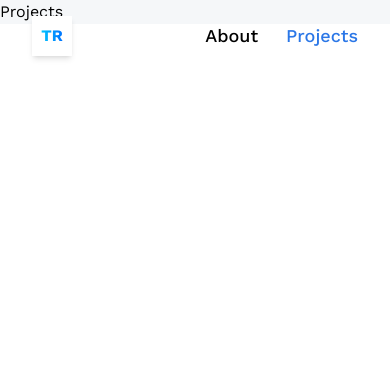
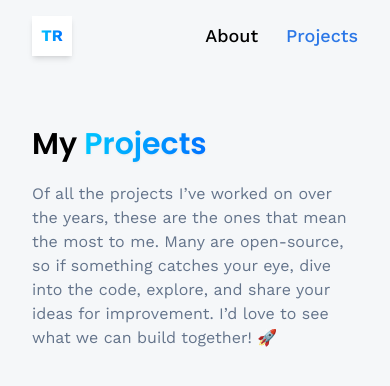
Before and after one commit to thura8/portfolio, a React (Vite) app: page /projects in a window 390 px wide. Shown: the top 386 px of the page. Built offline with nearby package versions, Linux system fonts and the light colour scheme; no server answers.

Commit message:
Add CTA and Fix plane and keyboard handle and finish about

```diff
--- a/src/App.jsx
+++ b/src/App.jsx
@@ -5,7 +5,7 @@ import { Home, About, Contact, Projects } from "./pages";
 
 const App = () => {
   return (
-    <main className="bg-slate-300/20">
+    <main className="bg-slate-300/20 h=[100vh]">
       <Router>
         <NavBar />
         <Routes>
--- /dev/null
+++ b/src/components/CTA.jsx
@@ -0,0 +1,18 @@
+import React from "react";
+import { Link } from "react-router-dom";
+
+const CTA = () => {
+  return (
+    <section className="cta">
+      <p className="cta-text">
+        Have a project in mind? <br className="sm:block hidden" />
+        Let's build something together
+      </p>
+      <Link to={"/contact"} className="btn">
+        Contact
+      </Link>
+    </section>
+  );
+};
+
+export default CTA;
--- a/src/models/Island.jsx
+++ b/src/models/Island.jsx
@@ -60,9 +60,11 @@ const Island = ({ isRotating, setIsRotating, setCurrentStage, ...props }) => {
     if (e.key === "ArrowLeft") {
       if (!isRotating) setIsRotating(true);
       islandRef.current.rotation.y += 0.01 * Math.PI;
+      rotationSpeed.current = 0.0125;
     } else if (e.key === "ArrowRight") {
       if (!isRotating) setIsRotating(true);
       islandRef.current.rotation.y -= 0.01 * Math.PI;
+      rotationSpeed.current = -0.0125;
     }
   };
 
@@ -114,12 +116,18 @@ const Island = ({ isRotating, setIsRotating, setCurrentStage, ...props }) => {
     canvas.addEventListener("keydown", handleKeyDown);
     canvas.addEventListener("keyup", handleKeyUp);
 
+    window.addEventListener("keydown", handleKeyDown);
+    window.addEventListener("keyup", handleKeyUp);
+
     return () => {
       canvas.removeEventListener("pointerdown", handlePointerDown);
       canvas.removeEventListener("pointerup", handlePointerUp);
       canvas.removeEventListener("pointermove", handlePointermove);
       canvas.removeEventListener("keydown", handleKeyDown);
       canvas.removeEventListener("keyup", handleKeyUp);
+
+      window.removeEventListener("keydown", handleKeyDown);
+      window.removeEventListener("keyup", handleKeyUp);
     };
   }, [gl, handlePointerDown, handlePointerUp, handlePointermove]);
 
--- a/src/pages/About.jsx
+++ b/src/pages/About.jsx
@@ -6,6 +6,7 @@ import "react-vertical-timeline-component/style.min.css";
 
 import React from "react";
 import { skills, experiences } from "../constants";
+import CTA from "../components/CTA";
 
 const About = () => {
   return (
@@ -103,7 +104,8 @@ const About = () => {
           </VerticalTimeline>
         </div>
       </div>
-      <hr />
+      <hr className="border-slate-200" />
+      <CTA />
     </section>
   );
 };
--- a/src/pages/Home.jsx
+++ b/src/pages/Home.jsx
@@ -57,9 +57,9 @@ const Home = () => {
         camera={{ near: 0.1, far: 1000 }}
       >
         <Suspense fallback={<Loader />}>
-          <directionalLight position={[5, 15, 5]} intensity={1.2} />
+          <directionalLight position={[5, 15, 5]} intensity={0.7} />
 
-          <ambientLight intensity={0.1} />
+          <ambientLight intensity={0.2} />
 
           <hemisphereLight
             skyColor="#b1e1ff"
@@ -78,8 +78,8 @@ const Home = () => {
             setCurrentStage={setCurrentStage}
           />
           <Plane
-            planeScale={planeScale}
-            planePosition={planePosition}
+            scale={planeScale}
+            position={planePosition}
             isRotating={isRotating}
             rotation={[0, 20, 0]}
           />
--- a/src/pages/Projects.jsx
+++ b/src/pages/Projects.jsx
@@ -1,7 +1,25 @@
 import React from "react";
 
 const Projects = () => {
-  return <div>Projects</div>;
+  return (
+    <section className="max-container">
+      <h1 className="head-text">
+        My{" "}
+        <span className="blue-gradient_text font-semibold drop-shadow-sm">
+          Projects
+        </span>
+      </h1>
+
+      <div className="mt-5 flex flex-col gap-3 text-slate-500">
+        <p>
+          Of all the projects I’ve worked on over the years, these are the ones
+          that mean the most to me. Many are open-source, so if something
+          catches your eye, dive into the code, explore, and share your ideas
+          for improvement. I’d love to see what we can build together! 🚀
+        </p>
+      </div>
+    </section>
+  );
 };
 
 export default Projects;
```
